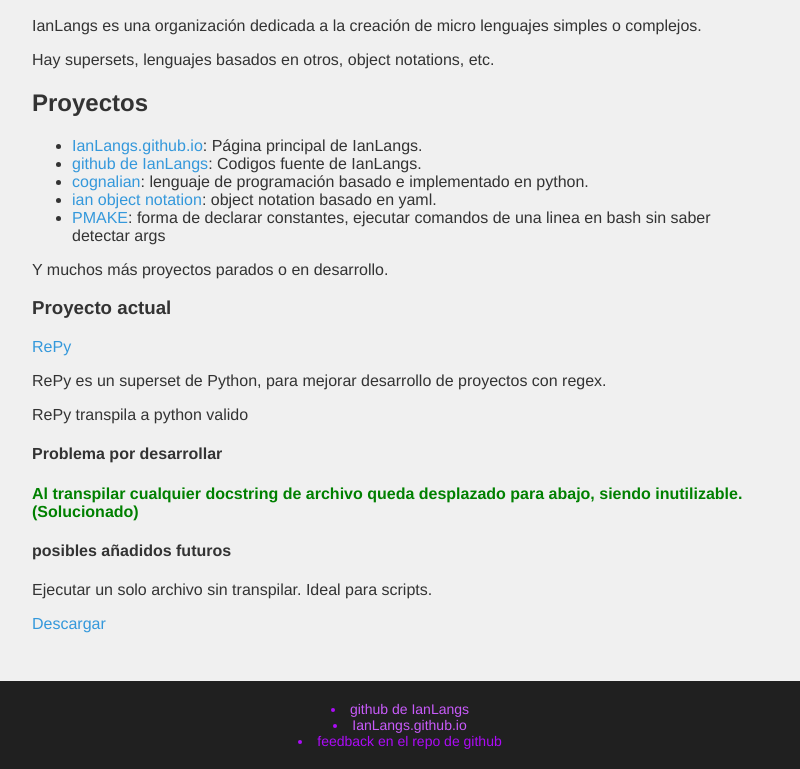
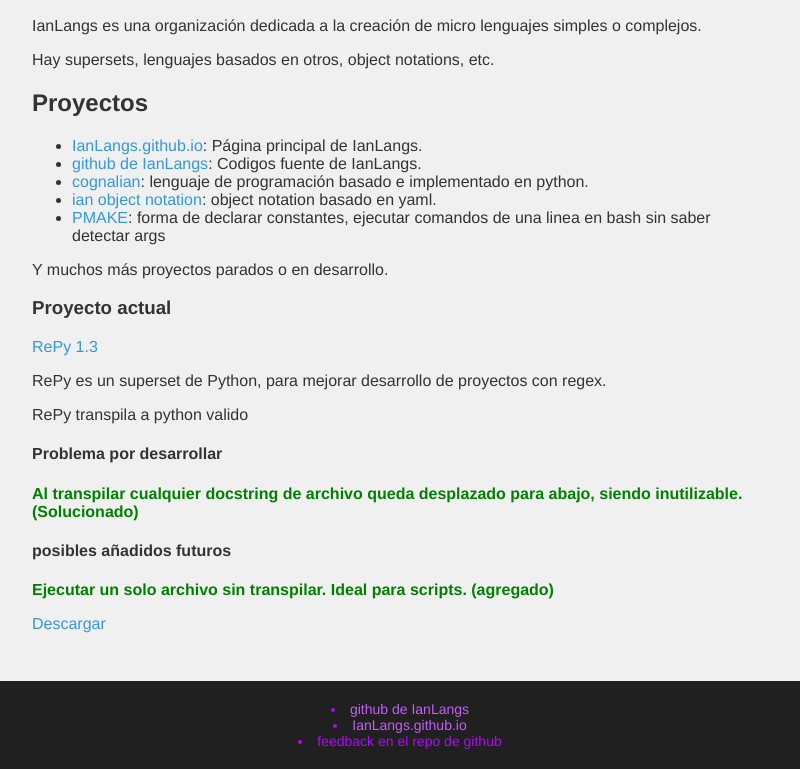
Before and after one commit to IanLangs/IanLangs.github.io, an Electron app: page index.html in a window 800 px wide. Shown: the part 143-912 px from the top of the page. Drawn offline with Linux system fonts and the light colour scheme.

Commit message:
agregar cambio de verssion

```diff
--- a/index.html
+++ b/index.html
@@ -24,15 +24,15 @@
     <p>Y muchos más proyectos parados o en desarrollo.</p>
 
     <h3>Proyecto actual</h3>
-    <a href="https://www.github.com/IanLangs/RePy" target="_blank">RePy</a>
+    <a href="https://www.github.com/IanLangs/RePy" target="_blank">RePy 1.3</a>
     <p>RePy es un superset de Python, para mejorar desarrollo de proyectos con regex.</p>
     <p>RePy transpila a python valido</p>
 
     <h4>Problema por desarrollar</h4>
-    <p class="Solucionado">Al transpilar cualquier docstring de archivo queda desplazado para abajo, siendo inutilizable. (Solucionado)</p>
+    <p class="Listo">Al transpilar cualquier docstring de archivo queda desplazado para abajo, siendo inutilizable. (Solucionado)</p>
 
     <h4>posibles añadidos futuros</h4>
-    <p>Ejecutar un solo archivo sin transpilar. Ideal para scripts.</p>
+    <p class="Listo">Ejecutar un solo archivo sin transpilar. Ideal para scripts. (agregado)</p>
 
     <p><a href="./desargaRePy.html">Descargar</a></p>
  </main>
--- a/style.css
+++ b/style.css
@@ -46,7 +46,7 @@
     color: #d662d6;
 }
 
-.Solucionado {
+.Listo {
     color: green;
     font-weight: bold;
 }
```
Also changed, not shown: 2 other files.
